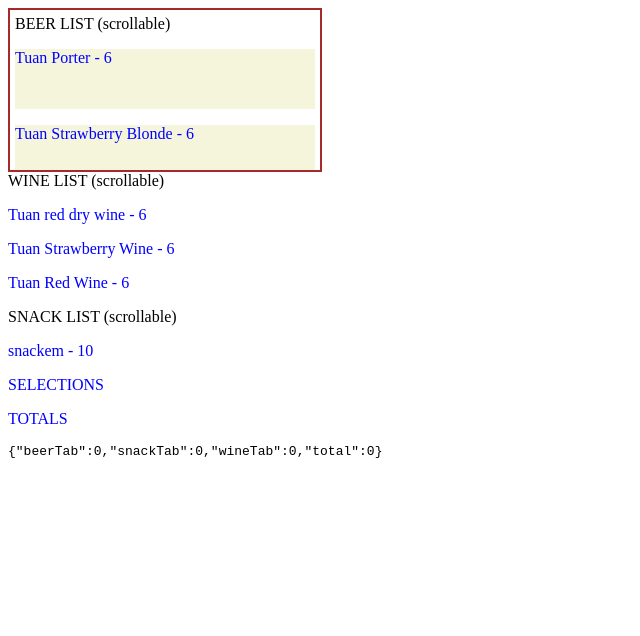
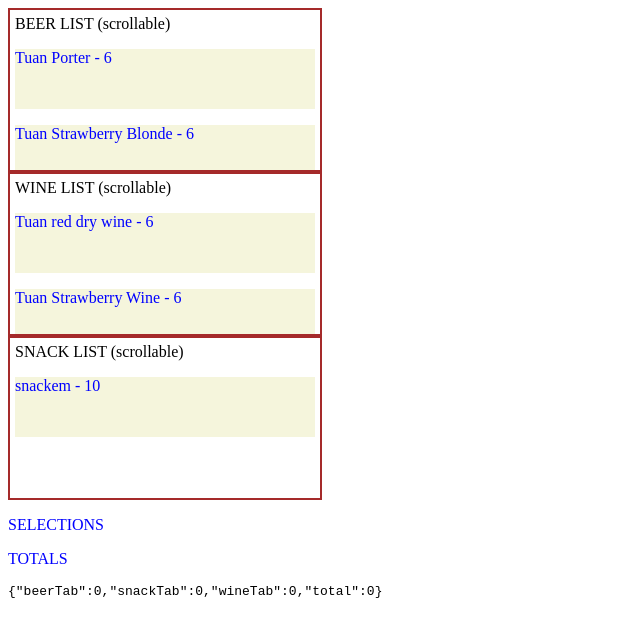
Before and after one commit to frankmeza/gnar-bar, a React app in the folder client/: page / in a window 1280 px wide. Shown: the top 636 px of the page, without its empty margins (0-640 px from the left). Built offline with nearby package versions, Linux system fonts and the light colour scheme; the HTML template or start-up script is replaced by a standard one.

Commit message:
update remaining lists

```diff
--- a/client/src/components/selection/selection.scss
+++ b/client/src/components/selection/selection.scss
@@ -10,3 +10,29 @@
   background-color: beige;
   height: 60px;
 }
+
+.selection-list-wine {
+  border: 2px solid brown;
+  height: 150px;
+  padding: 5px;
+  overflow-y: scroll;
+  width: 300px;
+}
+
+.selection-item-wine {
+  background-color: beige;
+  height: 60px;
+}
+
+.selection-list-snack {
+  border: 2px solid brown;
+  height: 150px;
+  padding: 5px;
+  overflow-y: scroll;
+  width: 300px;
+}
+
+.selection-item-snack {
+  background-color: beige;
+  height: 60px;
+}
```
Lines whose indentation alone changed are shown as unchanged.
